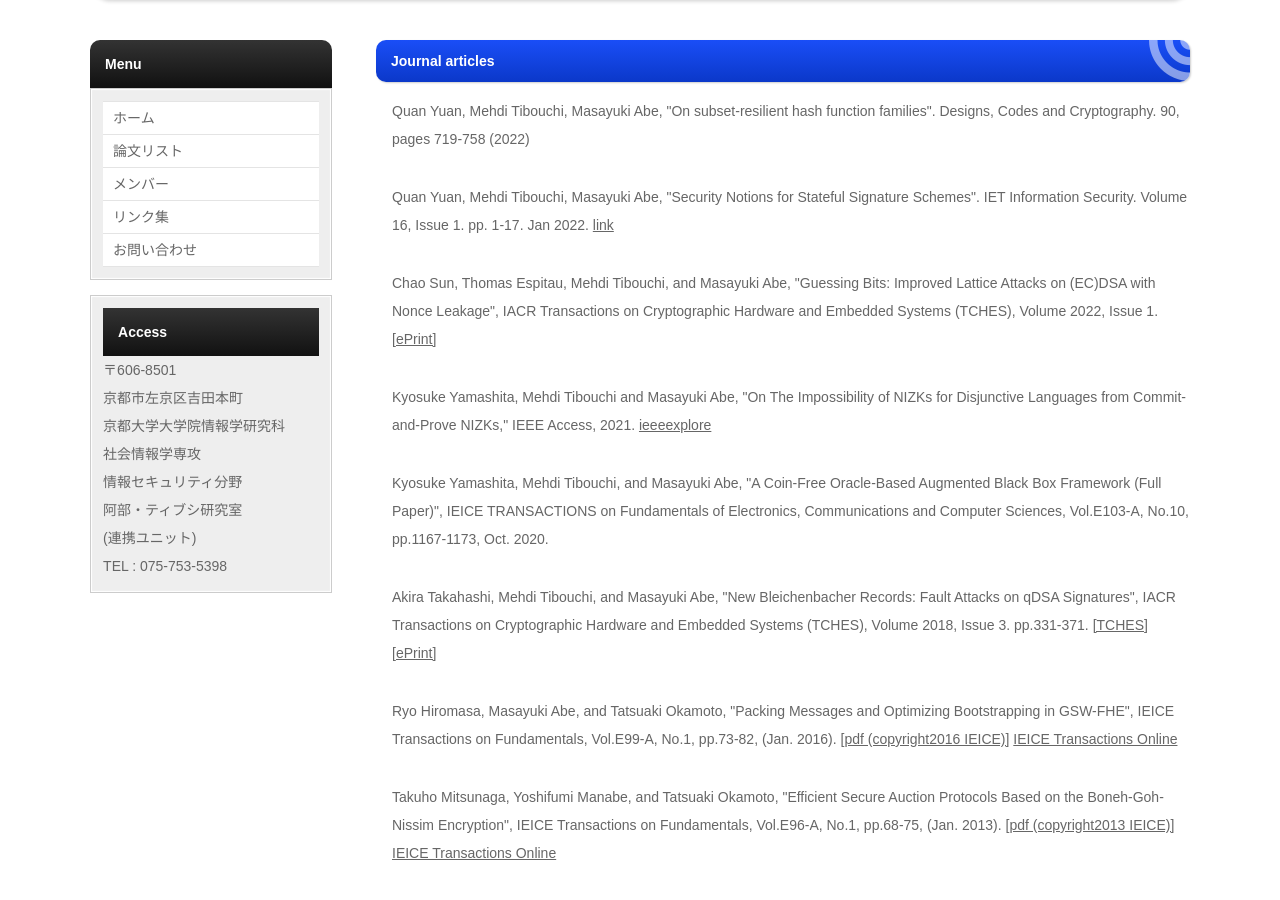
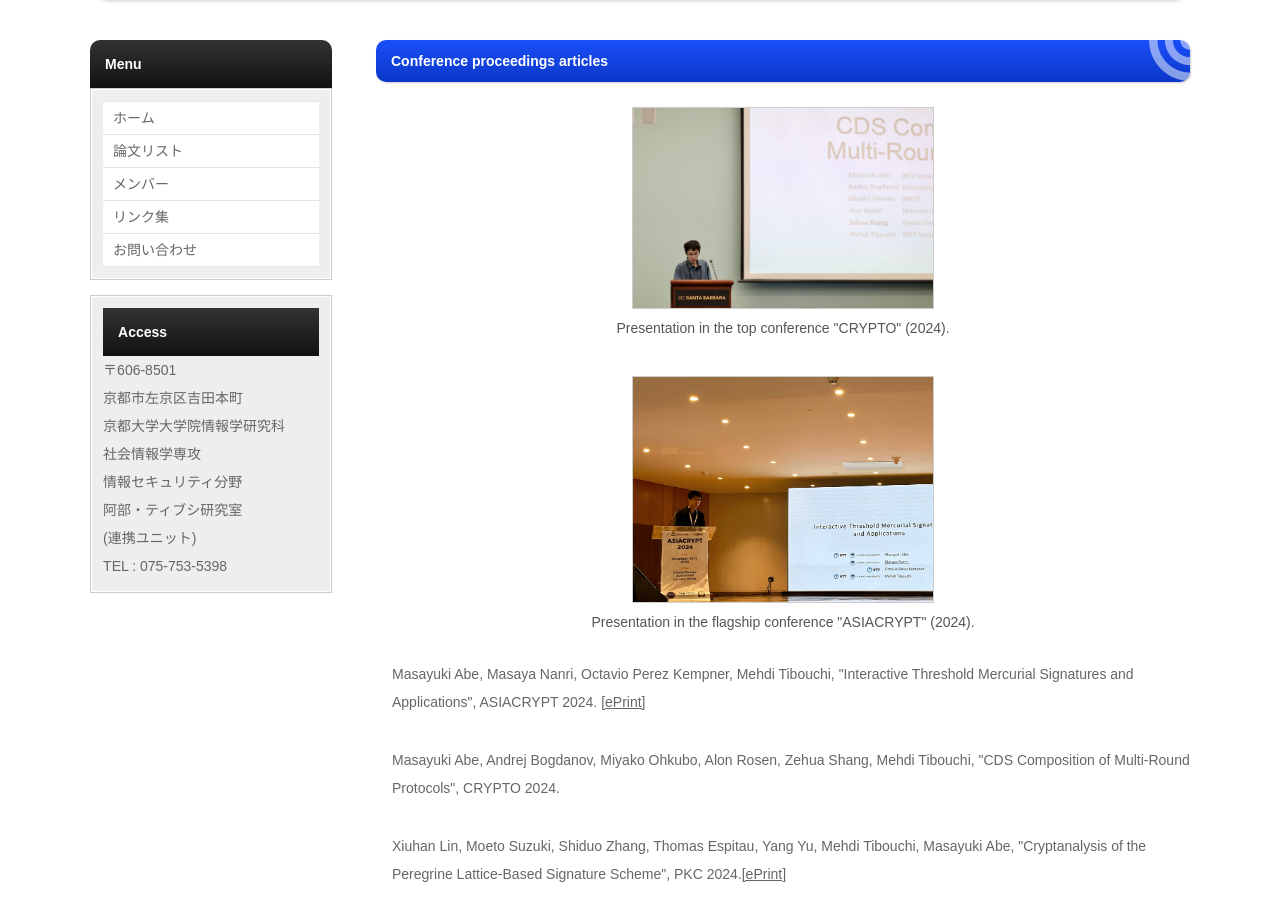
Before and after one commit to security-kouza/security-kouza.github.io, a PHP site: page /publications.html in a window 1280 px wide. Shown: the part 100-1000 px from the top of the page. Run offline with PHP 8.4, Linux system fonts and the light colour scheme.

Commit message:
add pictures of talks

```diff
--- a/contact.html
+++ b/contact.html
@@ -30,7 +30,7 @@
           <h2>お問い合わせ</h2>
 
           <p><strong class="color1">※研究室見学等, 本研究室に関するお問い合せは、 &ltabe.masayuki.7a at kyoto-u.ac.jp&gtへどうぞ。<br>
-              （atを@に変換してください。）</strong></p>
+              (atを@に変換してください。)</strong></p>
 
           <p><strong class="color1"> If you are interested in joining our group, as a Master's student or PhD student,
               feel free to contact us at &ltabe.masayuki.7a at kyoto-u.ac.jp&gt </strong></p>
--- a/css/style.css
+++ b/css/style.css
@@ -747,5 +747,27 @@ img.fr,img.fl {float: none;margin: 0;width: 100%;}
 	right: 15px;	/*右から15pxの場所に配置*/
 }
 
+}
 
+
+/*画像の横並び表示
+---------------------------------------------------------------------------*/
+.gallery {
+	display: flex;
+	justify-content: space-around; /* 画像の間隔を調整 */
+	flex-wrap: wrap; /* 必要に応じて折り返し */
 }
+.image-item {
+	text-align: center;
+	margin: 10px;
+}
+.image-item img {
+	max-width: 300px; /* 画像の最大幅を指定 */
+	height: auto; /* アスペクト比を保つ */
+	border: 1px solid #ccc; /* 枠線を追加（オプション） */
+}
+.image-item p {
+	margin-top: 5px;
+	font-size: 14px;
+	color: #555;
+}
--- a/index.html
+++ b/index.html
@@ -53,9 +53,9 @@
         <section>
           <h2>研究生活</h2>
           <p>
-            研究室は総合７号館401室です.
+            研究室は総合7号館401室です.
           </p>
-          <img src="images/lab2024.jpg" id="welcom_img" style="border-radius: 20px; opacity: 0.80;">
+          <center><img src="images/lab2024.jpg" id="welcom_img" style="border-radius: 20px; opacity: 0.80; max-width: 450px;"></center>
         </section>
       </div>
       <!--/main-->
--- a/publications.html
+++ b/publications.html
@@ -25,6 +25,130 @@
 
     <div id="contents">
       <div id="main">
+        <section>
+          <h2>Conference proceedings articles</h2>
+          <div class="gallery">
+            <div class="image-item">
+                <img src="images/c2024_Shang.jpg" alt="crypto2024">
+                <p>Presentation in the top conference "CRYPTO" (2024).</p>
+            </div>
+            <div class="image-item">
+                <img src="images/ac2024_Nanri.jpg" alt="asiacrypt2024">
+                <p>Presentation in the flagship conference "ASIACRYPT" (2024).</p>
+            </div>
+          </div>
+          <ul class="spaced-list">
+            <li>
+              Masayuki Abe, Masaya Nanri, Octavio Perez Kempner, Mehdi Tibouchi,
+              "Interactive Threshold Mercurial Signatures and Applications", ASIACRYPT 2024.
+              <a href="https://eprint.iacr.org/2024/625">
+                [ePrint]
+              </a>
+
+            <li>
+              Masayuki Abe, Andrej Bogdanov, Miyako Ohkubo, Alon Rosen, Zehua Shang, Mehdi Tibouchi,
+              "CDS Composition of Multi-Round Protocols", CRYPTO 2024.
+
+            <li>
+              Xiuhan Lin, Moeto Suzuki, Shiduo Zhang, Thomas Espitau, Yang Yu, Mehdi Tibouchi, Masayuki Abe,
+              "Cryptanalysis of the Peregrine Lattice-Based Signature Scheme", PKC 2024.<a
+                href="https://eprint.iacr.org/2023/1628">[ePrint]</a>
+
+            <li>
+              Kyosuke Yamashita, Mehdi Tibouchi and Masayuki Abe
+              "On Black-Box Extension of a Non-Interactive Zero-Knowledge Proof System for Secret Equality", INDOCRYPT
+              2020: 882-904<br>
+            <li>
+              Sun Chao, Mehdi Tibouchi and Masayuki Abe
+              "Revisiting the Hardness of Binary Error LWE", ACISP2020.
+
+            <li>
+              Kyosuke Yamashita, Mehdi Tibouchi and Masayuki Abe
+              "A Coin-Free Oracle-Based Augmented Black Box Framework", ProvSec2019. <a
+                href="https://eprint.iacr.org/2019/859">[ePrint]</a>
+
+            <li>
+              Junichi Tomida, Masayuki Abe, and Tatsuaki Okamoto
+              "Efficient Functional Encryption for Inner-Product Values with Full-Hiding Security", ISC2016. <a
+                href="http://dx.doi.org/10.1007/978-3-319-45871-7_24">[Springer]</a>
+
+            <li>
+              Ryo Hiromasa, Masayuki Abe, and Tatsuaki Okamoto
+              "Packing Messages and Optimizing Bootstrapping in GSW-FHE", PKC2015. <a
+                href="paper/PKC2015_hiromasa.pdf">[pdf]</a>
+
+            <li>
+              Masayuki Abe, Jens Groth, Miyako Ohkubo, and Takeya Tango
+              "Converting Cryptographic Schemes from Symmetric to Asymmetric Bilinear Groups", CRYPTO2014. <a
+                href="http://dx.doi.org/10.1007/978-3-662-44371-2_14">[Springer]</a>
+
+            <li>
+              Susumu Kiyoshima, Yoshifumi Manabe, and Tatsuaki Okamoto
+              "Constant-Round Black-Box Construction of Composable Multi-Party Computation Protocol", TCC 2014. <a
+                href="http://dx.doi.org/10.1007/978-3-642-54242-8_15">[Springer]</a>
+
+            <li>
+              Susumu Kiyoshima, Yoshifumi Manabe, and Tatsuaki Okamoto
+              "Efficient Concurrent Oblivious Transfer in Super-Polynomial-Simulation Security",
+              IWSEC2012, LNCS Vol 7631, pp.216-232 (Nov. 2012) <a href="paper/iwsec2012_kiyoshima.pdf">[pdf]</a>
+              <font color="red">[Best Student Paper Award]</font>
+
+            <li>
+              Takuho Mitsunaga, Yoshifumi Manabe, and Tatsuaki Okamoto
+              "A Secure M+1st Price Auction Protocol based on Bit Slice Circuits",
+              IWSEC2011,LNCS Vol. 7038, pp.51-64 (Nov. 2011). <a href="paper/iwsec2011_mitsunaga.pdf">[pdf]</a>
+
+            <li>
+              Takuho Mitsunaga, Yoshifumi Manabe, and Tatsuaki Okamoto
+              "Efficient Secure Auction Protocols Based on the Boneh-Goh-Nissim Encryption",
+              IWSEC2010, LNCS Vol. 6434, pp.149-163 (Nov. 2010). <a href="paper/iwsec2010_mitsunaga.pdf">[pdf]</a>
+
+            <li>
+              Takuho Mitsunaga, Yoshifumi Manabe, and Tatsuaki Okamoto
+              "Instability of A Punishment Strategy in Correlated Equilibria",
+              Workshop on Algorithmic Game Theory: Dynamics and Convergence in Distributed Systems, AlgoGT 2010, (July
+              2010). <a href="paper/AlgoGT2010_mitsunaga.pdf">[pdf]</a>
+
+            <li>
+              Reo Yoshida and Katsuyuki Takashima,
+              "Simple Algorithms for Computing a Sequence of 2-Isogenies",
+              ICISC 2008, LNCS, Vol.5461, pp.52-65, Springer Verlag, 2009. <a
+                href="http://dx.doi.org/10.1007/978-3-642-00730-9_4">[Springer]</a>
+
+            <li>
+              Norio Akagi, Yoshifumi Manabe, and Tatsuaki Okamoto,
+              "An Efficient Anonymous Credential System",
+              FC 2008, LNCS, Vol.5143, pp.272-286, Springer Verlag, 2008. <a
+                href="http://dx.doi.org/10.1007/978-3-540-85230-8_25">[Springer]</a>
+
+            <li>
+              Waka Nagao, Yoshifumi Manabe, and Tatsuaki Okamoto,
+              "Relation of Three Cryptographic Channels in the UC Framework",
+              ProvSec 2008, LNCS, Vol.5324, pp.268-282, Springer Verlag, 2008. <a
+                href="http://dx.doi.org/10.1007/978-3-540-88733-1_19">[Springer]</a>
+
+            <li>
+              Ryo Nishimaki, Yoshifumi Manabe, and Tatsuaki Okamoto,
+              "Universally Composable Identity-Based Encryption",
+              VietCrypt 2006, Hanoi, Vietnam, 2006
+              LNCS vol. 4341, pp.337-353, Springer Verlag, 2006. <a
+                href="http://dx.doi.org/10.1007/11958239_23">[Springer]</a>
+
+            <li>
+              Waka Nagao, Yoshifumi Manabe, and Tatsuaki Okamoto,
+              "A Universally Composable Secure Channel Based on the KEM-DEM Framework",
+              TCC 2005, Massachusetts, USA, 2005
+              LNCS vol. 3378, pp.426-444, Springer Verlag, 2005. <a
+                href="http://dx.doi.org/10.1007/978-3-540-30576-7_23">[Springer]</a>
+
+            <li>
+              Waka Nagao, Yoshifumi Manabe, and Tatsuaki Okamoto,
+              "On the Security of Hybrid Public-Key Encryption",
+              CITSA 2004, Florida, USA, 2004.
+            </li>
+          </ul>
+        </section>
+
         <section>
           <h2>Journal articles</h2>
           <ul class="spaced-list">
@@ -113,7 +237,7 @@
           </ul>
         </section>
 
-        <section>
+        <!-- <section>
           <h2>Conference proceedings articles</h2>
           <ul class="spaced-list">
             <li>
@@ -225,7 +349,7 @@
               CITSA 2004, Florida, USA, 2004.
             </li>
           </ul>
-        </section>
+        </section> -->
 
         <section>
           <h2>Talks</h2>
```
Also changed, not shown: images/ac2024_Nanri.jpg (added), images/c2024_Shang.jpg (added).
